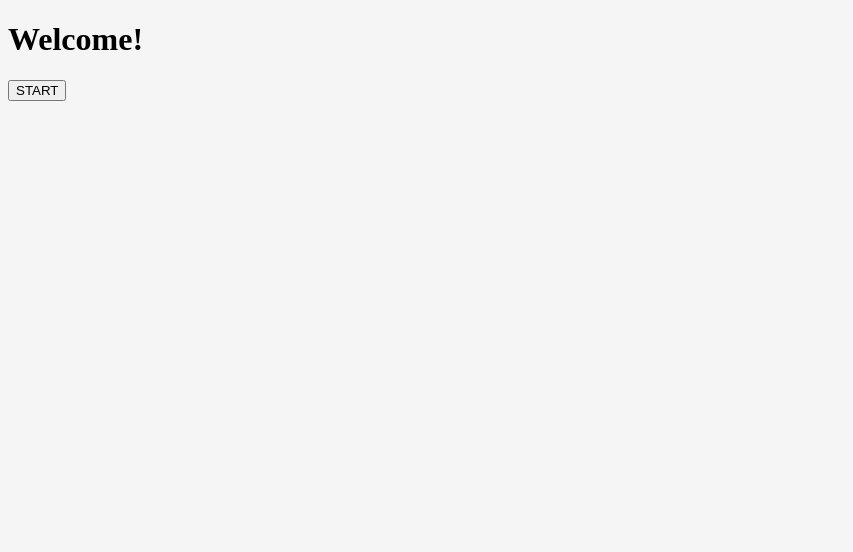
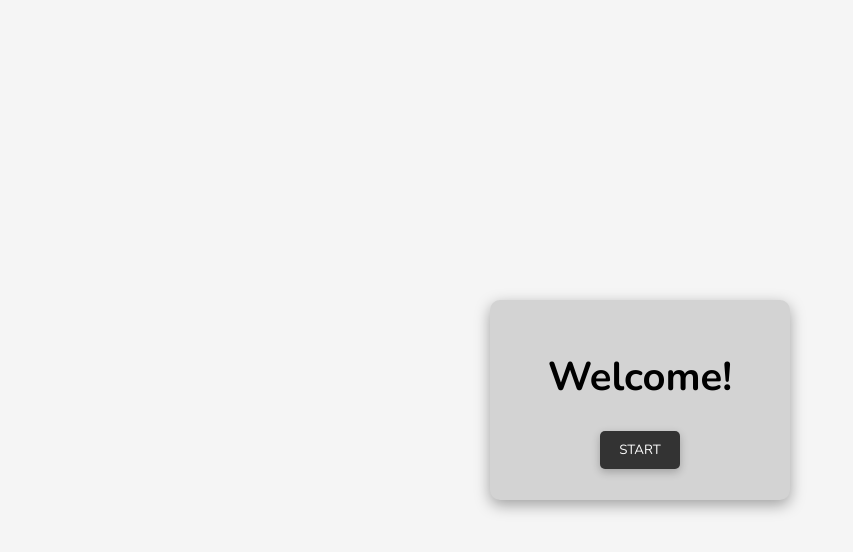
Before and after one commit to SzabiX1/musicplayer, a plain HTML site: page start/index.html in a window 1280 px wide. Shown: the whole page, without its empty margins (0-853 px from the left). Drawn offline with nearby package versions, Linux system fonts and the light colour scheme.

Commit message:
Update style.css

```diff
--- a/start/style.css
+++ b/start/style.css
@@ -1,3 +1,42 @@
+@import url('https://fonts.googleapis.com/css2?family=Nunito:ital,wght@0,200..1000;1,200..1000&display=swap');
+
 body {
     background-color: whitesmoke;
+    font-family: 'Nunito', sans-serif;
 }
+
+.start-div {
+    justify-content: center;
+    align-items: center;
+    text-align: center;
+    margin: auto;
+    border: 1px solid none;
+    background-color: lightgray;
+    border-radius: 10px;
+    width: 300px;
+    margin-top: 300px;
+    height: 200px;
+    box-shadow: rgba(0, 0, 0, 0.35) 0px 5px 15px;
+}
+
+.start-title {
+    padding-top: 50px;
+    font-size: 40px;
+}
+
+.start-button {
+    border: none;
+    background-color: #333;
+    border-radius: 5px;
+    padding: 10px;
+    font-family: 'Nunito', sans-serif;
+    width: 80px;
+    color: white;
+    transition: .2s ease-in-out;
+    cursor: pointer;
+    box-shadow: rgba(0, 0, 0, 0.24) 0px 3px 8px;
+}
+
+.start-button:hover {
+    transform: scale(1.1);
+}
```
